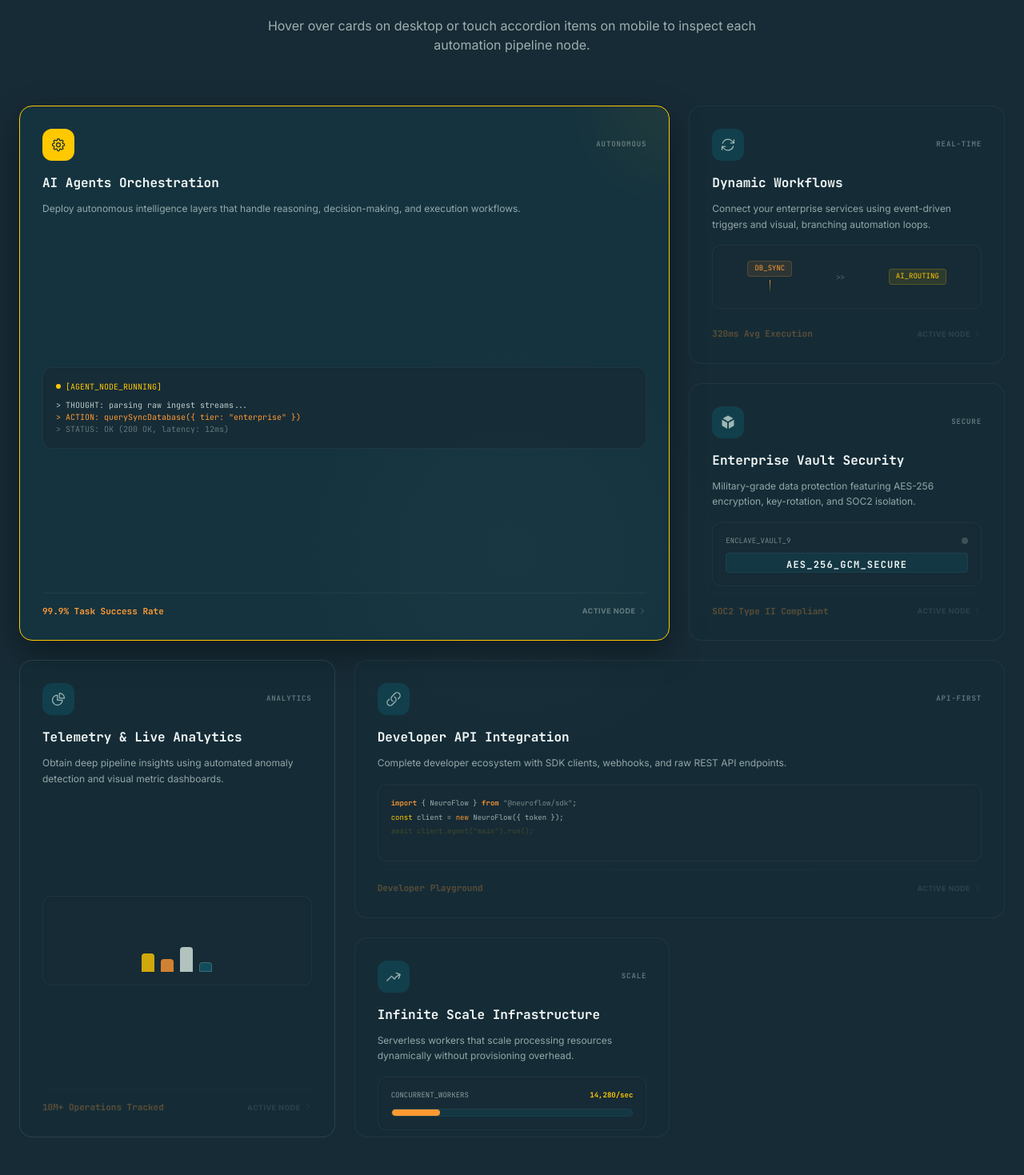
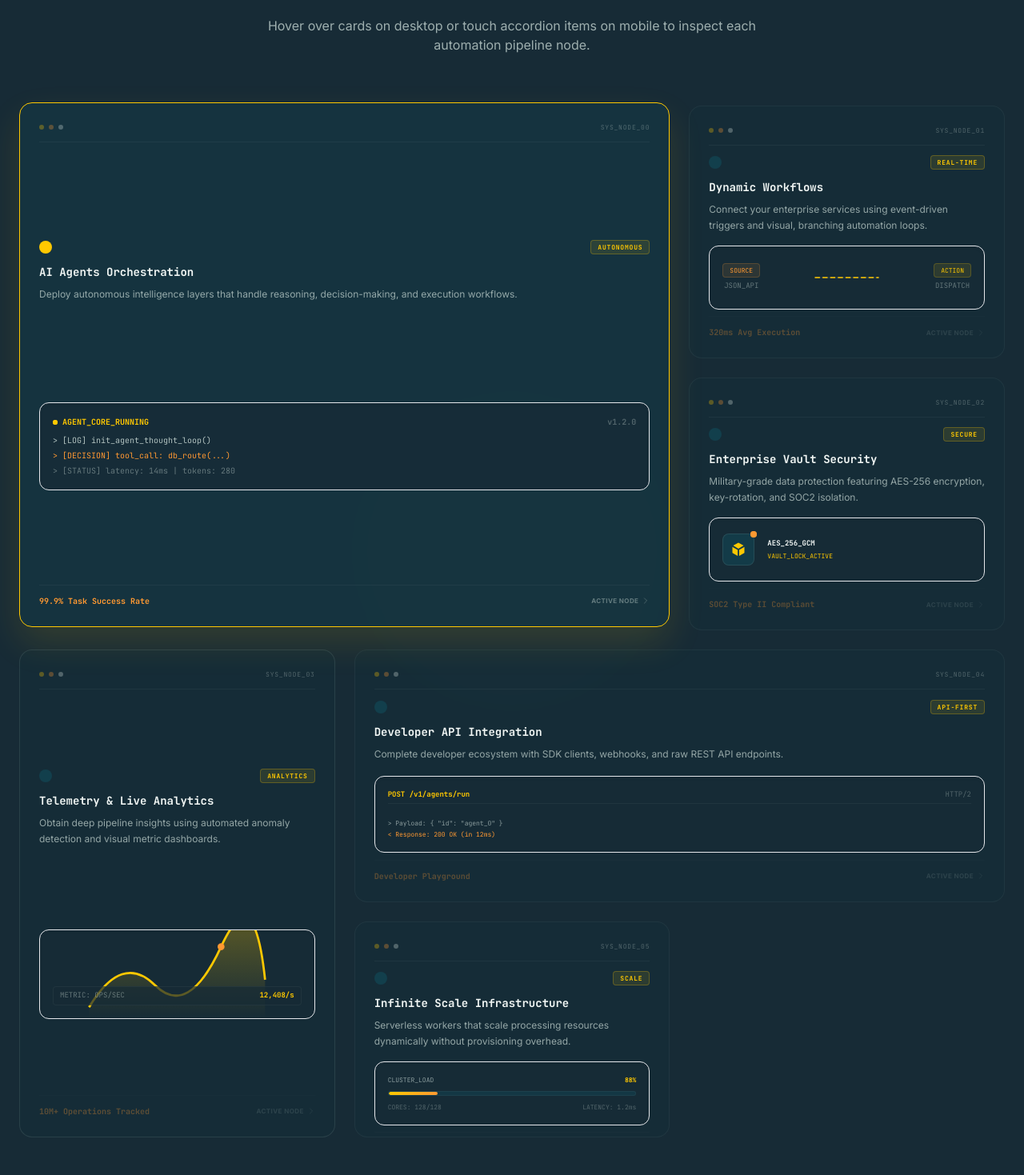
Before and after one commit to Mohamed-sabeek/neuroflow, a React (Vite) app: page / in a window 1280 px wide. Shown: the part 1041-2510 px from the top of the page at 80% size. Built offline with nearby package versions, Linux system fonts and the light colour scheme.

Commit message:
redesign bento features grid into premium OS interface

```diff
--- a/src/components/Features.jsx
+++ b/src/components/Features.jsx
@@ -21,76 +21,107 @@ export const Features = () => {
     switch (id) {
       case 0:
         return (
-          <div className="mt-4 rounded-xl bg-[#172B36]/75 p-4 border border-[#D9E8E2]/5 font-mono text-[10px] shadow-inner transition-all duration-300">
-            <div className="flex items-center gap-1.5 text-[#FFC801]">
-              <span className="animate-pulse h-1.5 w-1.5 rounded-full bg-[#FFC801]"></span>
-              [AGENT_NODE_RUNNING]
+          <div className="mt-4 rounded-xl bg-[#172B36]/80 p-4 border border-[#D9E8E2]/8 font-mono text-[10px] shadow-inner relative overflow-hidden">
+            <div className="flex items-center justify-between text-[#FFC801] font-bold">
+              <span className="flex items-center gap-1.5">
+                <span className="animate-ping h-1.5 w-1.5 rounded-full bg-[#FFC801]"></span>
+                <span className="h-1.5 w-1.5 absolute rounded-full bg-[#FFC801]"></span>
+                AGENT_CORE_RUNNING
+              </span>
+              <span className="text-[#D9E8E2]/30">v1.2.0</span>
             </div>
-            <div className="mt-2 text-[#D9E8E2]/85">&gt; THOUGHT: parsing raw ingest streams...</div>
-            <div className="text-[#FF9932]">&gt; ACTION: querySyncDatabase(&#123; tier: "enterprise" &#125;)</div>
-            <div className={`transition-opacity duration-300 text-[#D9E8E2]/40 ${isActive ? "opacity-100" : "opacity-0"}`}>
-              &gt; STATUS: OK (200 OK, latency: 12ms)
+            <div className="mt-2 text-[#D9E8E2]/80 space-y-1">
+              <div className="truncate">&gt; [LOG] init_agent_thought_loop()</div>
+              <div className="text-[#FF9932] truncate">&gt; [DECISION] tool_call: db_route(...)</div>
+              <div className="text-[#D9E8E2]/40 truncate">&gt; [STATUS] latency: 14ms | tokens: 280</div>
             </div>
           </div>
         );
       case 1:
         return (
-          <div className="mt-4 flex items-center justify-around rounded-xl bg-[#172B36]/75 p-4 border border-[#D9E8E2]/5 h-20 shadow-inner">
-            <div className="flex flex-col items-center">
-              <span className="rounded bg-[#FF9932]/10 px-2 py-0.5 text-[#FF9932] text-[9px] font-mono border border-[#FF9932]/20">DB_SYNC</span>
-              <div className={`h-4 w-[1px] bg-gradient-to-b from-[#FF9932] to-transparent mt-1 ${isActive ? "animate-pulse" : ""}`}></div>
+          <div className="mt-4 flex items-center justify-between rounded-xl bg-[#172B36]/80 p-4 border border-[#D9E8E2]/8 h-20 shadow-inner">
+            <div className="flex flex-col items-center gap-1">
+              <span className="rounded bg-[#FF9932]/10 px-2 py-0.5 text-[#FF9932] text-[8px] font-mono border border-[#FF9932]/20">SOURCE</span>
+              <span className="text-[9px] font-mono text-[#D9E8E2]/40">JSON_API</span>
             </div>
-            <span className={`text-[10px] font-mono text-[#D9E8E2]/30 transition-all duration-300 ${isActive ? "text-[#FFC801] translate-x-1" : ""}`}>&gt;&gt;</span>
-            <div className="flex flex-col items-center">
-              <span className="rounded bg-[#FFC801]/10 px-2 py-0.5 text-[#FFC801] text-[9px] font-mono border border-[#FFC801]/20">AI_ROUTING</span>
+            <div className="flex-1 px-4 relative flex items-center justify-center">
+              <svg className="w-full h-4 overflow-visible" viewBox="0 0 100 20">
+                <path d="M 0 10 L 100 10" fill="none" stroke="rgba(217, 232, 226, 0.1)" strokeWidth="2" />
+                <path d="M 0 10 L 100 10" fill="none" stroke="#FFC801" strokeWidth="2" className="animate-dash" strokeDasharray="10 10" />
+              </svg>
+            </div>
+            <div className="flex flex-col items-center gap-1">
+              <span className="rounded bg-[#FFC801]/10 px-2 py-0.5 text-[#FFC801] text-[8px] font-mono border border-[#FFC801]/20">ACTION</span>
+              <span className="text-[9px] font-mono text-[#D9E8E2]/40">DISPATCH</span>
             </div>
           </div>
         );
       case 2:
         return (
-          <div className="mt-4 flex flex-col justify-center rounded-xl bg-[#172B36]/75 p-4 border border-[#D9E8E2]/5 h-20 shadow-inner font-mono text-[9px] text-[#D9E8E2]/50">
-            <div className="flex justify-between items-center">
-              <span>ENCLAVE_VAULT_9</span>
-              <span className={`h-2 w-2 rounded-full ${isActive ? "bg-[#FFC801] animate-pulse" : "bg-[#D9E8E2]/20"}`}></span>
+          <div className="mt-4 flex items-center gap-4 rounded-xl bg-[#172B36]/80 p-4 border border-[#D9E8E2]/8 h-20 shadow-inner font-mono text-[9px] text-[#D9E8E2]/50">
+            <div className="relative flex h-10 w-10 items-center justify-center rounded-lg bg-[#114C5A]/50 border border-[#D9E8E2]/10 text-[#FFC801]">
+              <Icon name="cube-16-solid" className="h-5 w-5 animate-pulse" />
+              <span className="absolute -top-1 -right-1 flex h-2 w-2">
+                <span className="animate-ping absolute inline-flex h-full w-full rounded-full bg-[#FF9932] opacity-75"></span>
+                <span className="relative inline-flex rounded-full h-2 w-2 bg-[#FF9932]"></span>
+              </span>
             </div>
-            <div className="mt-2 text-xs font-bold text-[#F1F6F4] tracking-widest text-center truncate bg-[#114C5A]/40 py-1.5 rounded border border-[#D9E8E2]/5">
-              AES_256_GCM_SECURE
+            <div className="flex-1 flex flex-col justify-center text-left">
+              <div className="text-[#F1F6F4] font-bold">AES_256_GCM</div>
+              <div className="text-[8px] text-[#FFC801] mt-0.5">VAULT_LOCK_ACTIVE</div>
             </div>
           </div>
         );
       case 3:
         return (
-          <div className="mt-4 flex items-end gap-2 justify-center rounded-xl bg-[#172B36]/75 p-4 border border-[#D9E8E2]/5 h-28 shadow-inner">
-            <div className="w-4 bg-[#FFC801]/80 rounded-t transition-all duration-500 ease-out" style={{ height: isActive ? "80%" : "30%" }}></div>
-            <div className="w-4 bg-[#FF9932]/80 rounded-t transition-all duration-500 ease-out" style={{ height: isActive ? "60%" : "20%" }}></div>
-            <div className="w-4 bg-[#D9E8E2]/80 rounded-t transition-all duration-500 ease-out" style={{ height: isActive ? "95%" : "40%" }}></div>
-            <div className="w-4 bg-[#114C5A] rounded-t border border-[#D9E8E2]/20 transition-all duration-500 ease-out" style={{ height: isActive ? "50%" : "15%" }}></div>
+          <div className="mt-4 rounded-xl bg-[#172B36]/80 p-4 border border-[#D9E8E2]/8 h-28 shadow-inner relative overflow-hidden flex flex-col justify-end">
+            <svg className="w-full h-full absolute inset-0 overflow-visible" viewBox="0 0 160 80">
+              <defs>
+                <linearGradient id="chartGrad" x1="0" y1="0" x2="0" y2="1">
+                  <stop offset="0%" stopColor="#FFC801" stopOpacity="0.3" />
+                  <stop offset="100%" stopColor="#FFC801" stopOpacity="0.0" />
+                </linearGradient>
+              </defs>
+              <path d="M 0 70 Q 30 20, 60 50 T 120 15 T 160 45 L 160 80 L 0 80 Z" fill="url(#chartGrad)" />
+              <path d="M 0 70 Q 30 20, 60 50 T 120 15 T 160 45" fill="none" stroke="#FFC801" strokeWidth="2" />
+              <circle cx="120" cy="15" r="3" fill="#FF9932" className="animate-ping" />
+              <circle cx="120" cy="15" r="3" fill="#FF9932" />
+            </svg>
+            <div className="relative z-10 flex justify-between items-center text-[9px] font-mono text-[#D9E8E2]/40 bg-[#172B36]/70 px-2 py-1 rounded border border-[#D9E8E2]/5">
+              <span>METRIC: OPS/SEC</span>
+              <span className="text-[#FFC801] font-bold">12,408/s</span>
+            </div>
           </div>
         );
       case 4:
         return (
-          <div className="mt-4 rounded-xl bg-[#172B36]/75 p-4 border border-[#D9E8E2]/5 font-mono text-[9px] text-[#D9E8E2]/70 h-24 overflow-hidden shadow-inner">
-            <span className="text-[#FF9932] font-semibold">import</span> &#123; NeuroFlow &#125; <span className="text-[#FF9932] font-semibold">from</span> <span className="text-[#D9E8E2]/50">"@neuroflow/sdk"</span>;
-            <div className="mt-1">
-              <span className="text-[#FFC801]">const</span> client = <span className="text-[#FF9932]">new</span> NeuroFlow(&#123; token &#125;);
+          <div className="mt-4 rounded-xl bg-[#172B36]/80 p-4 border border-[#D9E8E2]/8 font-mono text-[9px] text-[#D9E8E2]/70 h-24 overflow-hidden shadow-inner flex flex-col justify-between">
+            <div className="flex justify-between border-b border-[#D9E8E2]/5 pb-1">
+              <span className="text-[#FFC801] font-bold">POST /v1/agents/run</span>
+              <span className="text-[#D9E8E2]/30">HTTP/2</span>
             </div>
-            <div className={`mt-1 text-[#FFC801]/60 transition-opacity duration-300 ${isActive ? "opacity-100" : "opacity-30"}`}>
-              await client.agent("main").run();
+            <div className="space-y-0.5 text-[8px] text-[#D9E8E2]/60 mt-1">
+              <div>&gt; Payload: &#123; "id": "agent_0" &#125;</div>
+              <div className="text-[#FF9932]">&lt; Response: 200 OK (in 12ms)</div>
             </div>
           </div>
         );
       case 5:
         return (
-          <div className="mt-4 flex flex-col justify-center rounded-xl bg-[#172B36]/75 p-4 border border-[#D9E8E2]/5 h-20 shadow-inner font-mono text-[9px]">
-            <div className="flex justify-between">
-              <span className="text-[#D9E8E2]/60">CONCURRENT_WORKERS</span>
-              <span className="text-[#FFC801] font-bold">14,280/sec</span>
+          <div className="mt-4 flex flex-col justify-center rounded-xl bg-[#172B36]/80 p-4 border border-[#D9E8E2]/8 h-20 shadow-inner font-mono text-[9px]">
+            <div className="flex justify-between items-center text-[8px] text-[#D9E8E2]/60">
+              <span>CLUSTER_LOAD</span>
+              <span className="text-[#FFC801] font-bold">88%</span>
             </div>
-            <div className="mt-2.5 w-full bg-[#114C5A]/40 h-2.5 rounded-full overflow-hidden border border-[#D9E8E2]/5">
+            <div className="mt-2 w-full bg-[#114C5A]/40 h-2.5 rounded-full overflow-hidden border border-[#D9E8E2]/5 relative">
               <div
-                className="bg-[#FF9932] h-full rounded-full transition-all duration-700 ease-out"
+                className="bg-gradient-to-r from-[#FFC801] to-[#FF9932] h-full rounded-full transition-all duration-700 ease-out"
                 style={{ width: isActive ? "88%" : "20%" }}
               ></div>
+            </div>
+            <div className="mt-2 flex justify-between text-[8px] text-[#D9E8E2]/30">
+              <span>CORES: 128/128</span>
+              <span>LATENCY: 1.2ms</span>
             </div>
           </div>
         );
@@ -101,7 +132,9 @@ export const Features = () => {
 
   return (
     <section id="features" className="w-full bg-[#172B36] py-24 relative overflow-hidden border-t border-[#D9E8E2]/5">
-      <div className="absolute top-1/2 left-1/2 h-[600px] w-[600px] -translate-x-1/2 -translate-y-1/2 rounded-full mint-glow pointer-events-none opacity-20"></div>
+      {/* OS Backplane details: subtle technical grid and glows */}
+      <div className="absolute inset-0 bg-grid-pattern opacity-[0.04] pointer-events-none"></div>
+      <div className="absolute top-1/2 left-1/2 h-[750px] w-[750px] -translate-x-1/2 -translate-y-1/2 rounded-full mint-glow pointer-events-none opacity-15 filter blur-[150px]"></div>
 
       <div className="mx-auto max-w-7xl px-6 relative z-10">
         <div className="text-center">
@@ -115,41 +148,55 @@ export const Features = () => {
         </div>
 
         {/* --- DESKTOP VIEWPORT: BENTO GRID --- */}
-        <div className="hidden mt-16 grid-cols-1 gap-6 md:grid md:grid-cols-3 md:grid-rows-3 auto-rows-[250px]">
+        <div className="hidden mt-16 grid-cols-1 gap-6 md:grid md:grid-cols-3 md:grid-rows-3 auto-rows-[270px]">
           {featuresData.map((feature) => {
             const isActive = activeIndex === feature.id;
             return (
               <div
                 key={feature.id}
                 onMouseEnter={() => setActiveIndex(feature.id)}
-                className={`group flex flex-col justify-between rounded-2xl border p-7 transition-all duration-300 ease-out cursor-pointer relative overflow-hidden ${feature.bentoClass} ${
+                className={`group flex flex-col justify-between rounded-2xl border p-6 transition-all duration-300 ease-out cursor-pointer relative overflow-hidden ${feature.bentoClass} ${
                   isActive
-                    ? "border-[#FFC801] shadow-[0_15px_40px_rgba(0,0,0,0.4)] bg-[#114C5A]/25"
-                    : "border-[#D9E8E2]/8 hover:border-[#FF9932]/35 bg-[#114C5A]/5"
+                    ? "border-[#FFC801] shadow-[0_20px_45px_rgba(255,200,1,0.12)] bg-[#114C5A]/25 translate-y-[-4px]"
+                    : "border-[#D9E8E2]/8 hover:border-[#FF9932]/35 bg-[#114C5A]/5 hover:translate-y-[-4px] hover:shadow-[0_15px_30px_rgba(0,0,0,0.3)]"
                 }`}
               >
-                {/* Visual Glow background on active card */}
-                {isActive && (
-                  <div className="absolute -right-20 -top-20 h-40 w-40 rounded-full bg-[#FFC801]/5 blur-2xl pointer-events-none"></div>
-                )}
+                {/* OS Highlight top accent line */}
+                <span className="absolute top-0 left-0 h-[2px] w-0 bg-gradient-to-r from-[#FFC801] to-[#FF9932] transition-all duration-300 group-hover:w-full"></span>
 
+                {/* OS Window header buttons decoration */}
+                <div className="flex items-center justify-between border-b border-[#D9E8E2]/5 pb-3 mb-3">
+                  <div className="flex items-center gap-1.5">
+                    <span className="h-1.5 w-1.5 rounded-full bg-[#FFC801]/30"></span>
+                    <span className="h-1.5 w-1.5 rounded-full bg-[#FF9932]/30"></span>
+                    <span className="h-1.5 w-1.5 rounded-full bg-[#D9E8E2]/30"></span>
+                  </div>
+                  <span className="font-mono text-[8px] uppercase tracking-widest text-[#D9E8E2]/30">sys_node_0{feature.id}</span>
+                </div>
+
+                {/* Card details */}
                 <div>
                   <div className="flex items-center justify-between">
-                    <div className={`rounded-xl p-2.5 transition-all duration-200 ${
+                    <div className={`rounded-xl p-2 transition-all duration-300 ${
                       isActive ? "bg-[#FFC801] text-[#172B36]" : "bg-[#114C5A]/60 text-[#D9E8E2]/70"
                     }`}>
-                      <Icon name={feature.icon} className="h-5 w-5" />
+                      <Icon
+                        name={feature.icon}
+                        className={`h-4.5 w-4.5 transition-transform duration-300 ${
+                          feature.icon === "cog-8-tooth" ? (isActive ? "rotate-90" : "group-hover:rotate-45") : (isActive ? "scale-110" : "group-hover:scale-110")
+                        }`}
+                      />
                     </div>
-                    <span className="font-mono text-[9px] uppercase tracking-widest text-[#D9E8E2]/40 font-bold">
+                    <span className="font-mono text-[8px] uppercase tracking-widest text-[#FFC801] bg-[#FFC801]/10 px-2 py-0.5 rounded border border-[#FFC801]/25 font-bold">
                       {feature.badge}
                     </span>
                   </div>
 
-                  <h3 className="mt-4 font-mono text-base font-bold text-[#F1F6F4]">
+                  <h3 className="mt-3 font-mono text-sm font-bold text-[#F1F6F4] group-hover:text-[#FFC801] transition-colors duration-150">
                     {feature.title}
                   </h3>
 
-                  <p className="mt-2.5 font-sans text-xs text-[#D9E8E2]/65 leading-relaxed">
+                  <p className="mt-2 font-sans text-xs text-[#D9E8E2]/65 leading-relaxed">
                     {feature.shortDesc}
                   </p>
                 </div>
@@ -158,11 +205,11 @@ export const Features = () => {
                 {renderCardVisual(feature.id)}
 
                 {/* Footer metrics and state tracker */}
-                <div className={`mt-2 border-t border-[#D9E8E2]/5 pt-3.5 flex items-center justify-between text-[11px] transition-opacity duration-300 ${
+                <div className={`mt-2 border-t border-[#D9E8E2]/5 pt-3 flex items-center justify-between text-[10px] transition-opacity duration-300 ${
                   isActive ? "opacity-100" : "opacity-30"
                 }`}>
                   <span className="font-mono text-[#FF9932] font-extrabold">{feature.metrics}</span>
-                  <span className="font-sans text-[#D9E8E2]/40 group-hover:text-[#FFC801] flex items-center gap-1 transition-colors duration-150 font-bold uppercase tracking-wider text-[9px]">
+                  <span className="font-sans text-[#D9E8E2]/40 group-hover:text-[#FFC801] flex items-center gap-1 transition-colors duration-150 font-bold uppercase tracking-wider text-[8px]">
                     ACTIVE NODE <Icon name="chevron-right" className="h-2.5 w-2.5" />
                   </span>
                 </div>
@@ -186,16 +233,16 @@ export const Features = () => {
               >
                 {/* Accordion Trigger */}
                 <button
-                  className="flex w-full items-center justify-between p-5.5 text-left"
+                  className="flex w-full items-center justify-between p-5 text-left"
                   onClick={() => setActiveIndex(isOpen ? null : feature.id)}
                   aria-expanded={isOpen}
                   aria-controls={`accordion-panel-${feature.id}`}
                 >
                   <div className="flex items-center gap-4">
-                    <div className={`rounded-xl p-2.5 transition-colors duration-200 ${
+                    <div className={`rounded-xl p-2 transition-colors duration-200 ${
                       isOpen ? "bg-[#FFC801] text-[#172B36]" : "bg-[#114C5A]/50 text-[#D9E8E2]/80"
                     }`}>
-                      <Icon name={feature.icon} className="h-5 w-5" />
+                      <Icon name={feature.icon} className="h-4.5 w-4.5" />
                     </div>
                     <div>
                       <h3 className="font-mono text-sm font-bold text-[#F1F6F4]">
@@ -208,7 +255,7 @@ export const Features = () => {
                   </div>
                   <Icon
                     name="chevron-down"
-                    className={`h-5 w-5 text-[#D9E8E2]/50 transition-transform duration-300 ${
+                    className={`h-4.5 w-4.5 text-[#D9E8E2]/50 transition-transform duration-300 ${
                       isOpen ? "rotate-180 text-[#FFC801]" : ""
                     }`}
                   />
@@ -224,7 +271,17 @@ export const Features = () => {
                   }}
                 >
                   <div className="overflow-hidden">
-                    <div className="px-5.5 pb-5.5 pt-1 border-t border-[#D9E8E2]/5 text-xs">
+                    <div className="px-5 pb-5 pt-1 border-t border-[#D9E8E2]/5 text-xs">
+                      {/* OS Header decoration on mobile too */}
+                      <div className="flex items-center justify-between border-b border-[#D9E8E2]/5 pb-2 mb-3">
+                        <div className="flex items-center gap-1">
+                          <span className="h-1 w-1 rounded-full bg-[#FFC801]/30"></span>
+                          <span className="h-1 w-1 rounded-full bg-[#FF9932]/30"></span>
+                          <span className="h-1 w-1 rounded-full bg-[#D9E8E2]/30"></span>
+                        </div>
+                        <span className="font-mono text-[7px] text-[#D9E8E2]/30">SYS_ACCORDION_0{feature.id}</span>
+                      </div>
+
                       <p className="font-sans text-[#D9E8E2]/80 leading-relaxed">
                         {feature.longDesc}
                       </p>
```
